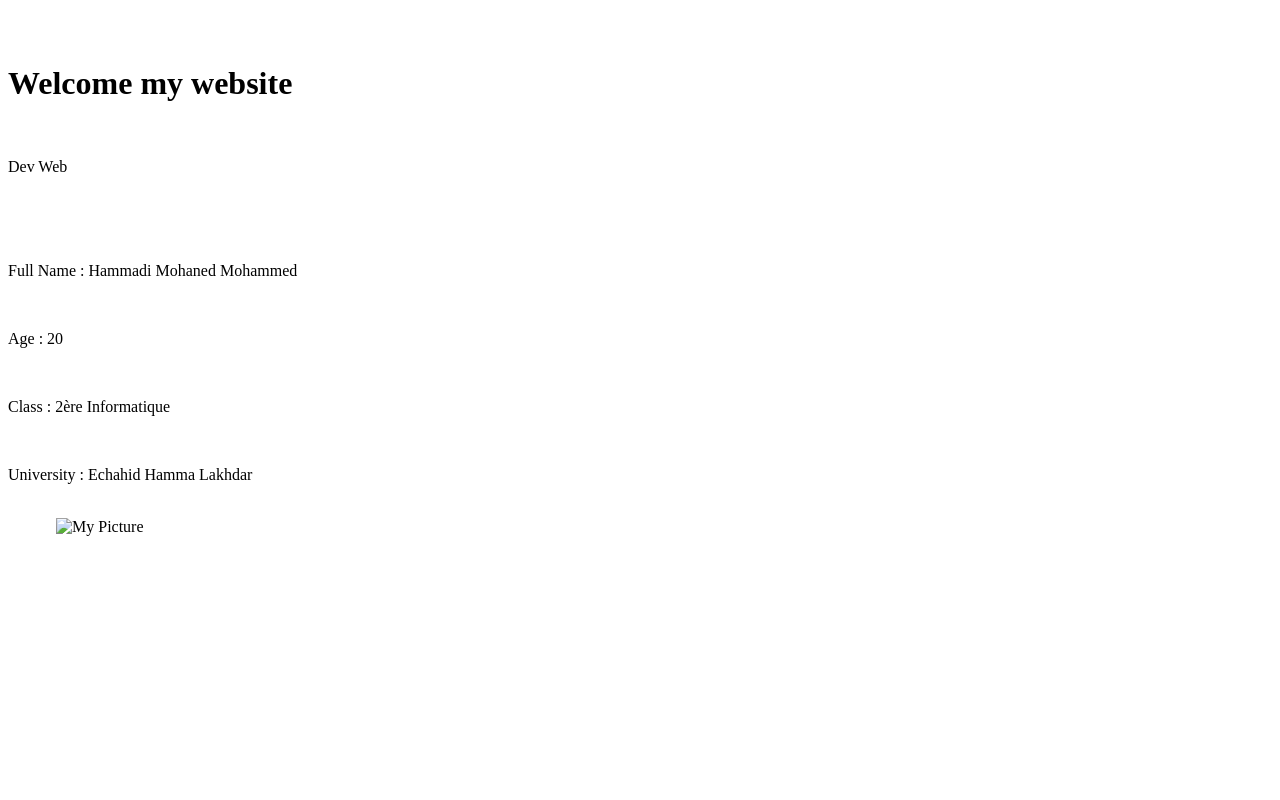
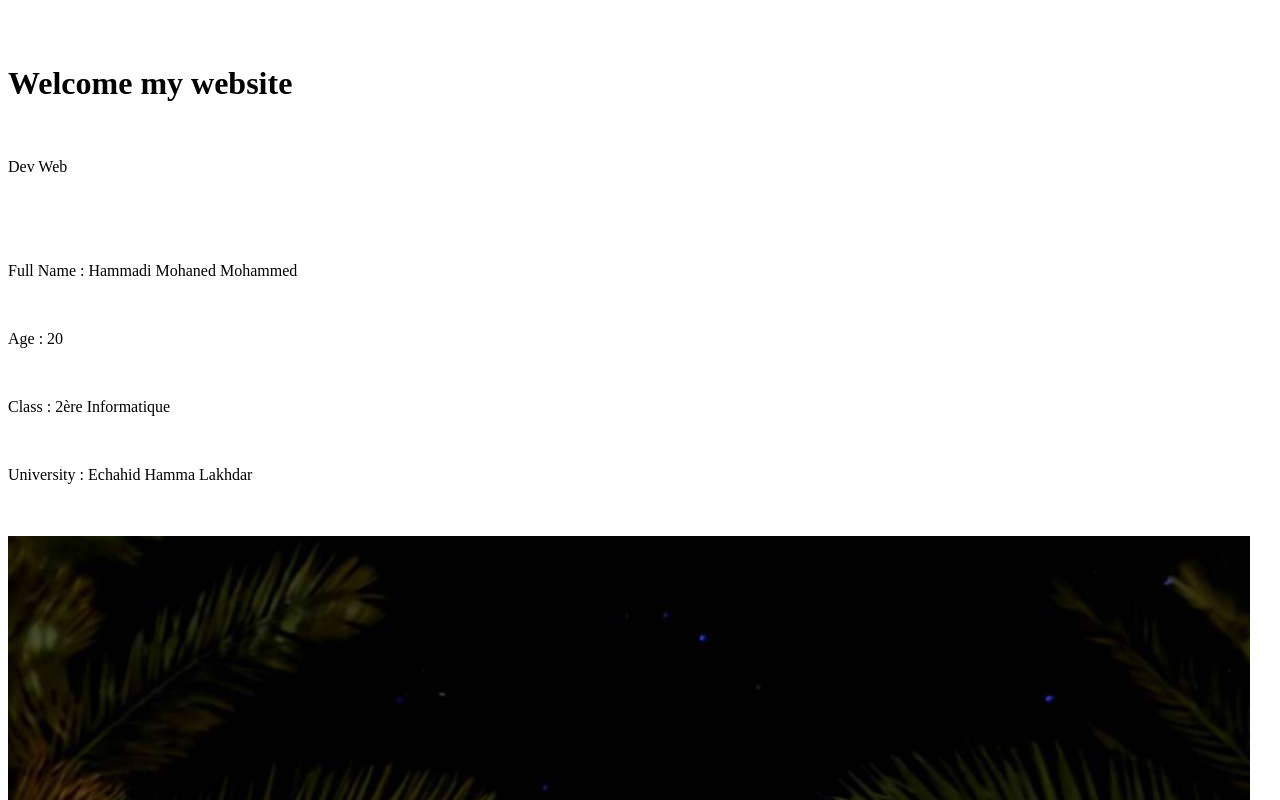
Before and after one commit to Mohaned-465/WEB, a plain HTML site: page index.html in a window 1280 px wide. Shown: the top 800 px of the page. Drawn offline with Linux system fonts and the light colour scheme.

Commit message:
Update profile picture source in index.html

```diff
--- a/index.html
+++ b/index.html
@@ -77,7 +77,7 @@
             </div>
 
 
-            <img src="photo.jpg" alt="My Picture">
+            <img src="Snapchat-50342198.jpg" alt="My Picture">
         </div>
     </div>
 
```
